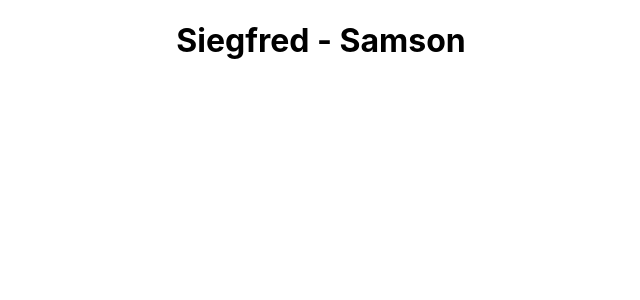
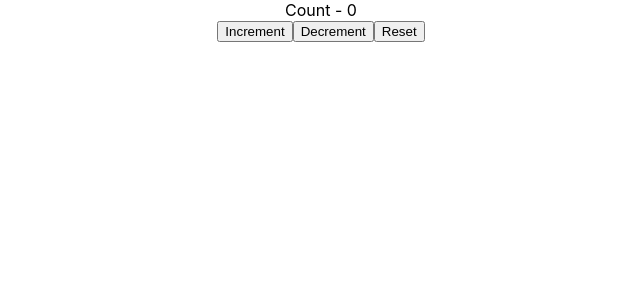
Before and after one commit to siegfred14/react-hooks, a React (Create React App) app: page / in a window 1280 px wide. Shown: the top 300 px of the page, without its empty margins (319-959 px from the left). Built offline with nearby package versions, Linux system fonts and the light colour scheme.

Commit message:
CounterOne.js called

```diff
--- a/src/App.js
+++ b/src/App.js
@@ -1,4 +1,4 @@
-import React from "react";
+import React, { useReducer } from "react";
 import "./App.css";
 import ClassCounterOne from "./components/ClassCounterOne";
 import HookCounterOne from "./components/HookCounterOne";
@@ -10,6 +10,7 @@ import IntervalHookCounter from "./components/IntervalHookCounter";
 import DataFetching from "./components/DataFetching";
 import ComponentC from "./components/ComponentC";
 import ComponentE from "./components/ComponentE";
+import CounterOne from "./components/CounterOne";
 
 export const UserContext = React.createContext();
 export const ChannelContext = React.createContext();
@@ -17,12 +18,7 @@ export const ChannelContext = React.createContext();
 function App() {
   return (
     <div className="App">
-      <UserContext.Provider value={"Siegfred"}>
-        <ChannelContext.Provider value={"Samson"}>
-          {/* <ComponentC /> */}
-          <ComponentE />
-        </ChannelContext.Provider>
-      </UserContext.Provider>
+      <CounterOne />
     </div>
   );
 }
```
